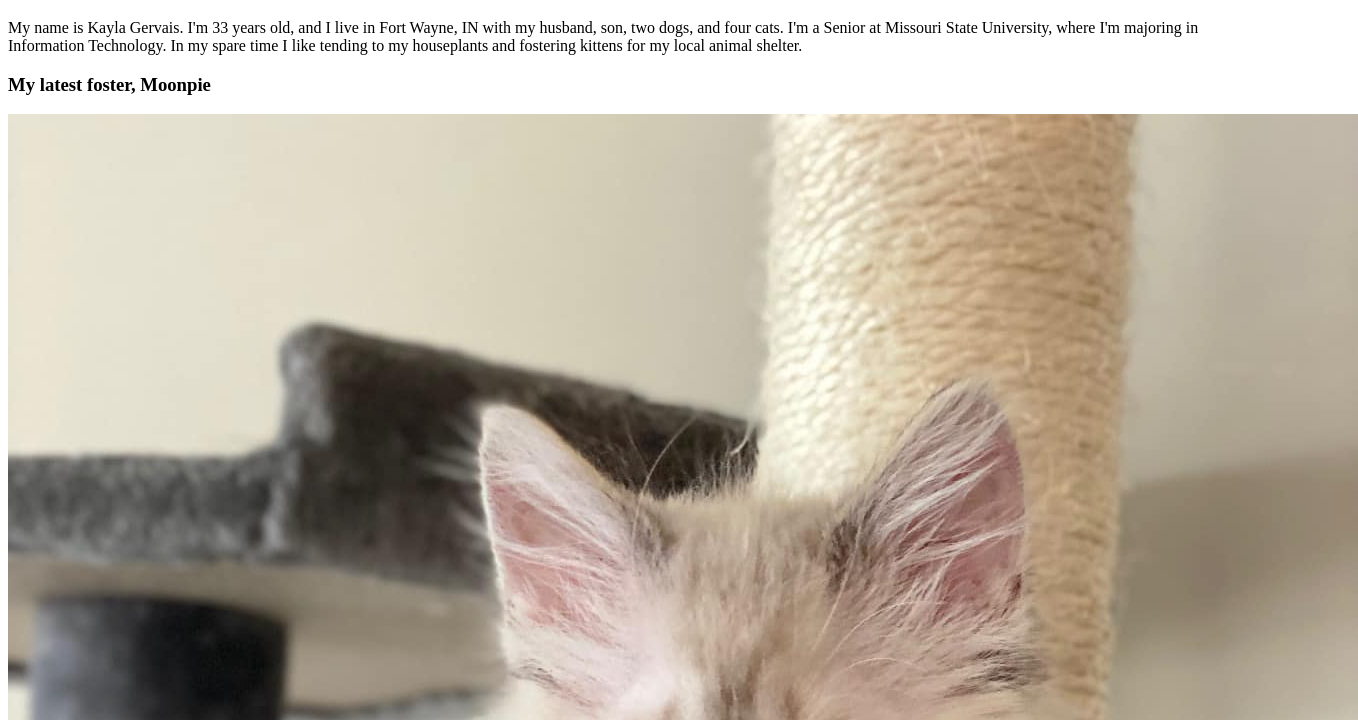
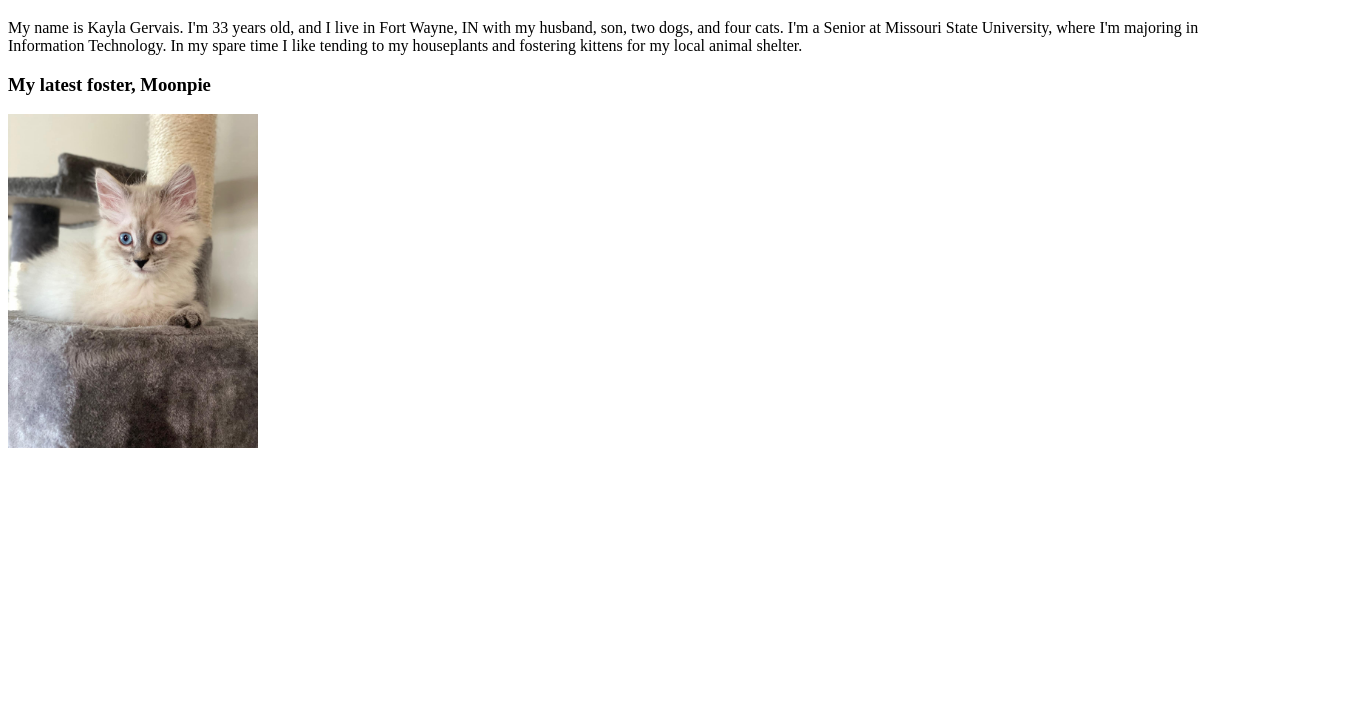
Before and after one commit to kgervais/ITC370-Adv-Web-Dev, a plain HTML site: page index.html in a window 1280 px wide. Shown: the part 61-781 px from the top of the page, 1358 px wide, since content can reach past the window. Drawn offline with Linux system fonts and the light colour scheme.

Commit message:
Update index.html

```diff
--- a/index.html
+++ b/index.html
@@ -7,7 +7,7 @@
         <h1>About Me</h1>
         <p>My name is Kayla Gervais. I'm 33 years old, and I live in Fort Wayne, IN with my husband, son, two dogs, and four cats. I'm a Senior at Missouri State University, where I'm majoring in Information Technology. In my spare time I like tending to my houseplants and fostering kittens for my local animal shelter. </p>
         <h3>My latest foster, Moonpie</h3>
-        <img src="moonpie.jpg" alt="A white and gray kitten with bright blue eyes, laying on a cat tree. ">
+        <img src="moonpie.jpg" alt="A white and gray kitten with bright blue eyes, laying on a cat tree. " width="250">
 
     </body>
 </html>
```
